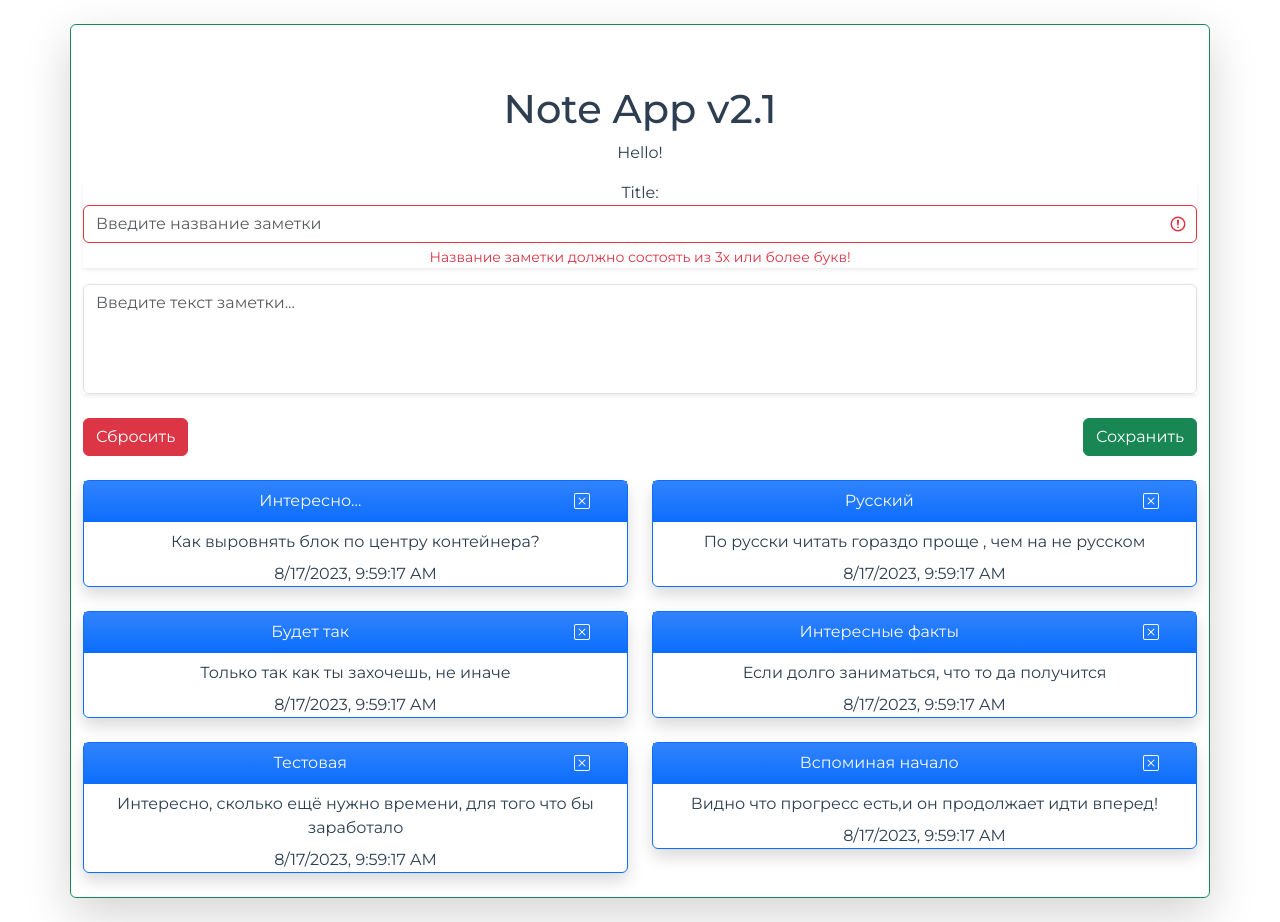
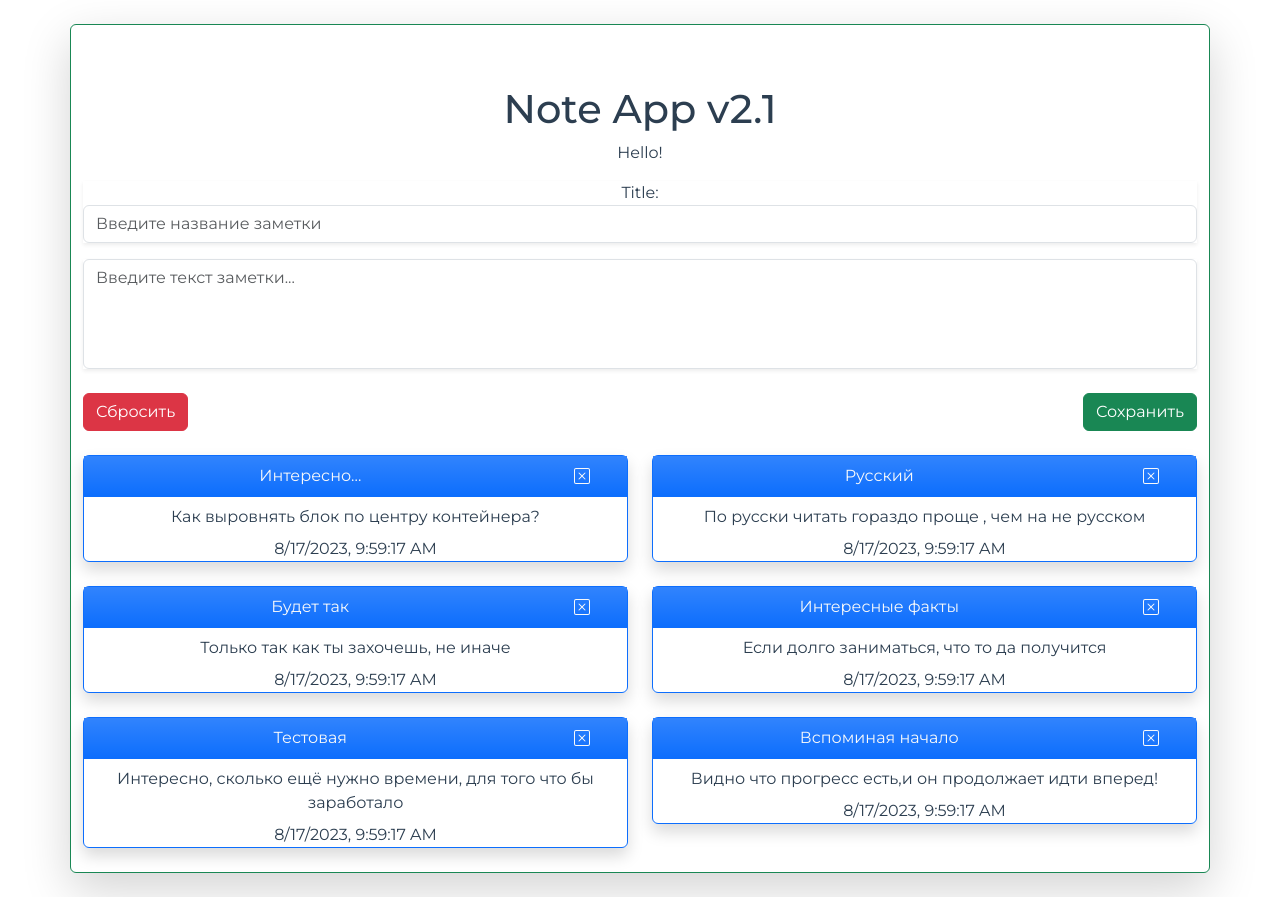
Before and after one commit to Siskinbird/TheMetka, a Vue app: page / in a window 1280 px wide. After the commit the page ends 897 px from the top, so only its background shows below. Built offline with nearby package versions, Linux system fonts and the light colour scheme.

Commit message:
error: Bad input

```diff
--- a/src/components/newNote.vue
+++ b/src/components/newNote.vue
@@ -5,14 +5,14 @@
       <b-form-input
           id="input-live"
           v-model="note.title"
-          :state="nameState"
+          :state="null"
           aria-describedby="input-live-help input-live-feedback"
           placeholder="Введите название заметки"
           trim
       ></b-form-input>
-      <b-form-invalid-feedback id="input-live-feedback">
-        Название заметки должно состоять из 3х или более букв!
-      </b-form-invalid-feedback>
+<!--      <b-form-invalid-feedback id="input-live-feedback">-->
+<!--        Название заметки должно состоять из 3х или более букв!-->
+<!--      </b-form-invalid-feedback>-->
 <!--      <b-form-input type="text" v-model="note.title" required placeholder="Введите название заметки"/>-->
     </div>
     <div class="note-descr shadow-sm">
@@ -36,16 +36,14 @@ import {mapActions} from "vuex";
 
 export default {
   computed: {
-    nameState() {
-      return this.note.title.length > 2
-    }
+
   },
   data() {
     return {
       note: {
         title: '',
         descr: '',
-        nameState: false
+        nameState: null
         }
       }
   },
@@ -55,26 +53,42 @@ export default {
     },
     descr: {
       type: String,
+    },
+    nameState: {
+      type: Boolean
     }
   },
 
   methods: {
+    changeState() {
+      if (this.note.title.length > 3) {
+        return this.nameState = true;
+      } else if (this.note.title.length < 3) {
+        return this.nameState = false
+      } else {
+        return this.nameState = null
+      }
+    },
     reset() {
       this.note.title = ''
       this.note.descr = ''
     },
+    //TODO Изменить валидацию через функцию,
+    //TODO Разбери эту хуету,
     addNote() {
-      if (this.nameState && (this.note.descr = '')) {
+      if(!this.changeState) {
+
+      if ((this.note.title !== '') &&  (this.note.descr !== '')) {
         let {title, descr} = this.note
         this.$store.dispatch('addNote', {
           title,
           descr,
           date: new Date(Date.now()).toLocaleString()
         })
+      }
       } else {
         console.log('Title not be a empty')
       }
-
       this.reset()
     },
     validNote() {
```
